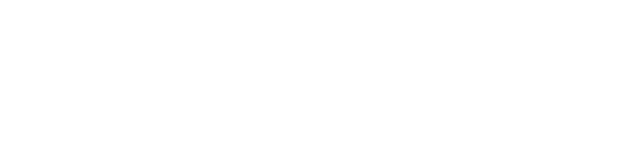
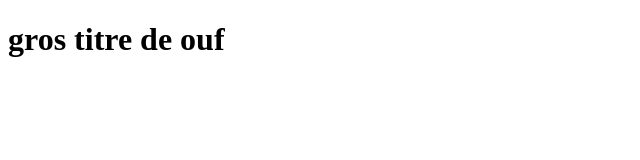
Before and after one commit to PiDartevelle/helloWorld, a plain HTML site: page index.html in a window 1280 px wide. Shown: the whole page, without its empty margins (0-640 px from the left). Drawn offline with Linux system fonts and the light colour scheme.

Commit message:
Update index.html
added h1 "gros titre de ouf"

```diff
--- a/index.html
+++ b/index.html
@@ -8,6 +8,7 @@
     <title>helloWorld</title>
 </head>
 <body>
+    <h1> gros titre de ouf </h1>
 
 </body>
 </html>
```
